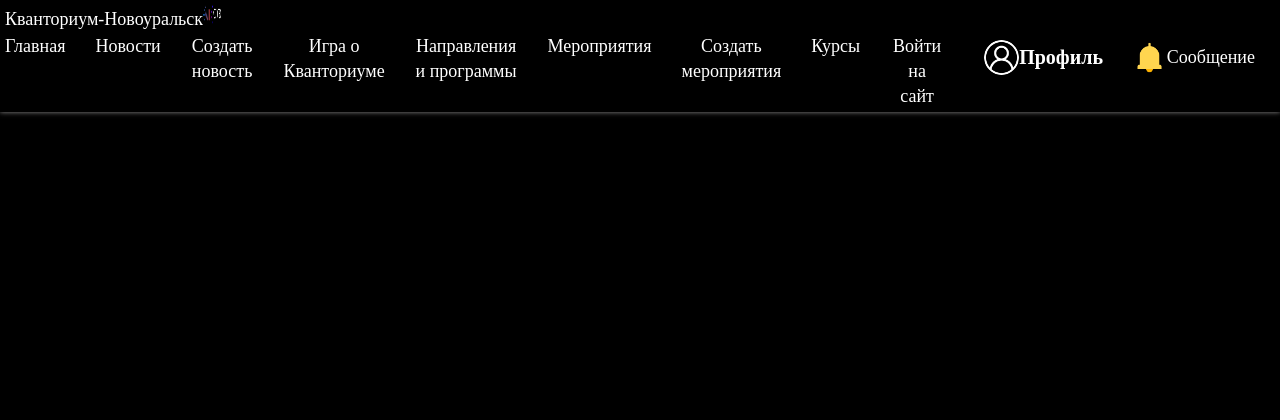
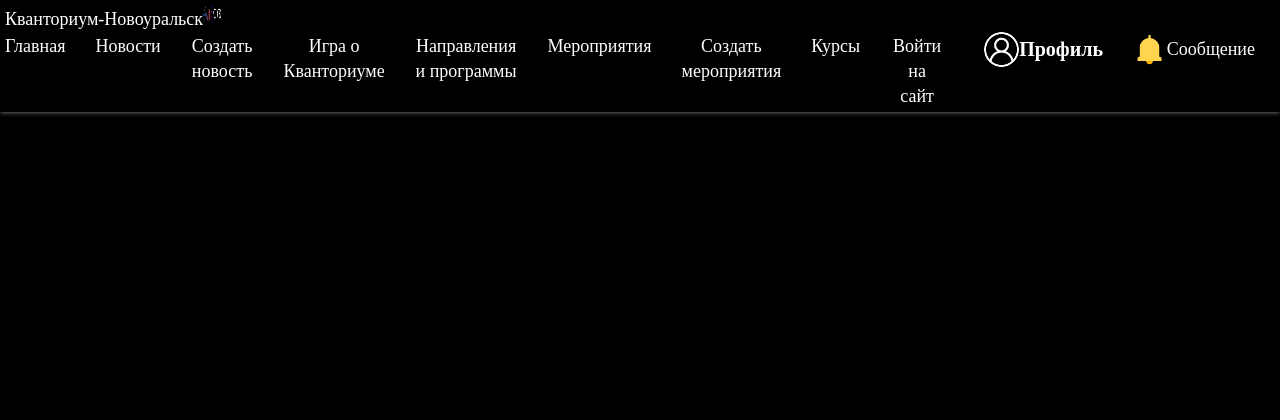
Before and after one commit to MishaelBoss/ProjectXV2, a Flask app: page /admin in a window 1280 px wide. Shown: the top 420 px of the page. Run offline with Flask 2, Linux system fonts and the light colour scheme; some web fonts are replaced.

Commit message:
згыр41

```diff
--- a/ProjectX/static/css/panel.css
+++ b/ProjectX/static/css/panel.css
@@ -70,7 +70,7 @@
   cursor: url('/static/cursor/link.cur'), auto;
   position: relative;
   display: flex;
-  bottom: 2px;
+  bottom: 10px;
   left: 10px;
   align-items: center;
 }
--- a/ProjectX/templates/Index.html
+++ b/ProjectX/templates/Index.html
@@ -2,7 +2,7 @@
 <html>
     <head>
       {% include 'url.html' %}
-      <title>Главная</title>
+      <title>НЕЙМАРК-Главная</title>
     </head>
 </html>
 <body>
--- a/ProjectX/templates/url.html
+++ b/ProjectX/templates/url.html
@@ -6,5 +6,5 @@
 <link rel="stylesheet" href="{{ url_for('static', filename='css/profile Card.css')}}">
 <link rel='stylesheet' href='https://cdnjs.cloudflare.com/ajax/libs/font-awesome/4.7.0/css/font-awesome.min.css'>
 <link rel="preconnect" href="https://fonts.googleapis.com">
-<link rel="shortcut icon" sizes="32x32" href="static/icons/iconlogo.jpg">
+<link rel="shortcut icon" sizes="32x32" href="static/icons/logoBar.ico">
 <script src="/static/js/redirects.js"></script>
```
Also changed, not shown: ProjectX/static/icons/iconlogo.jpg (deleted), ProjectX/static/icons/logoBar.ico (added).
